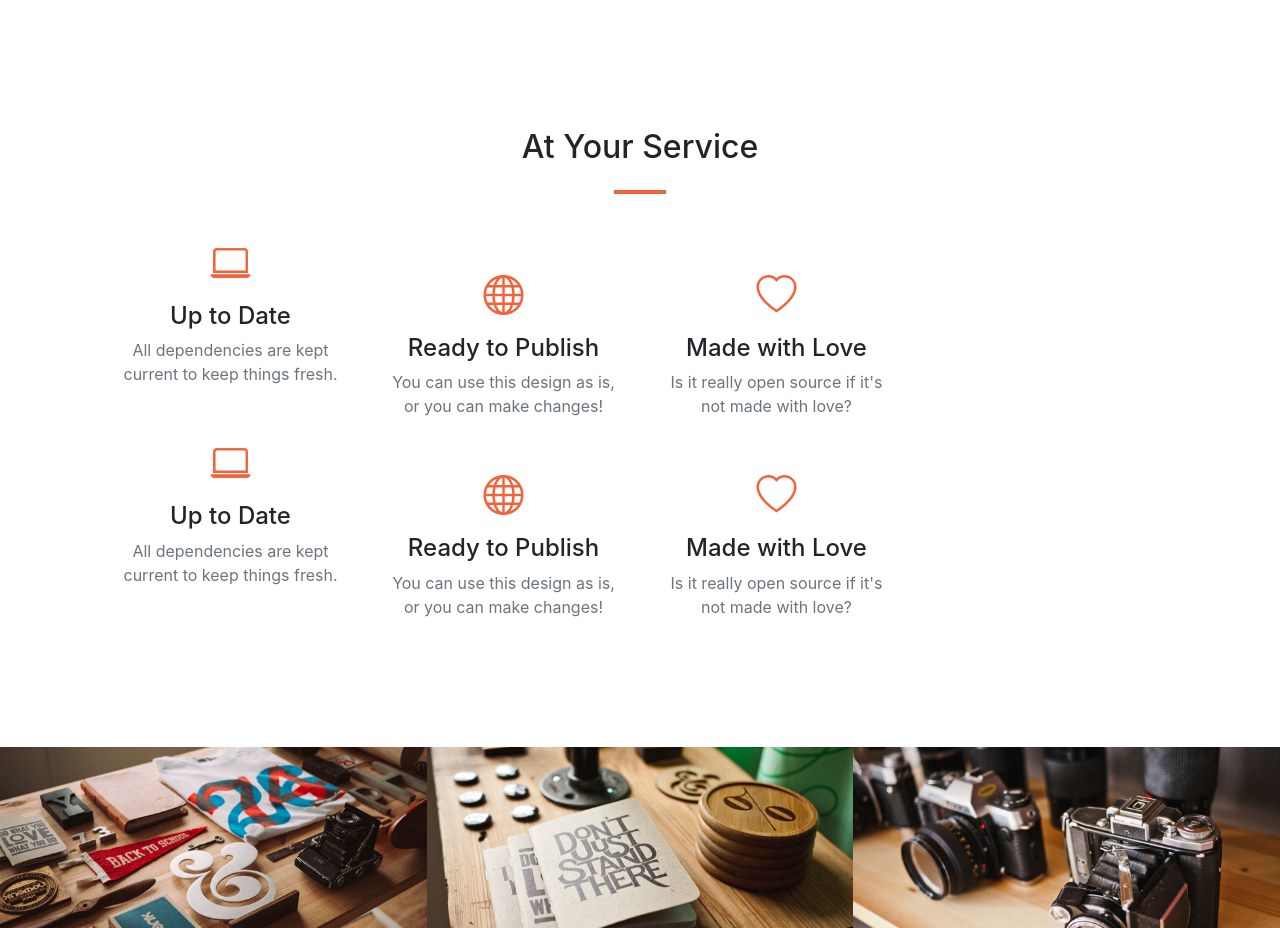
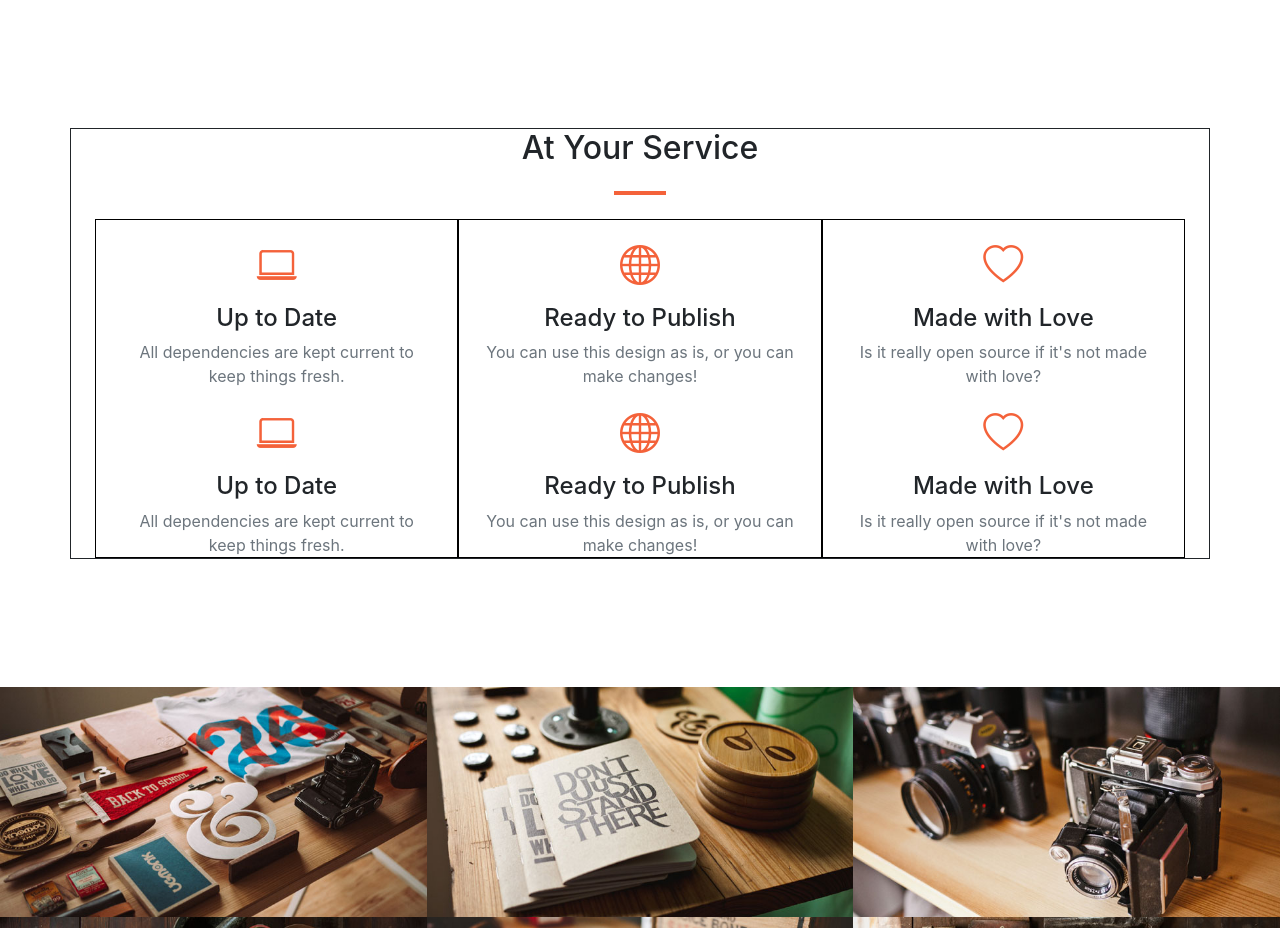
Before and after one commit to abstractjazz/edgewood_capital, a plain HTML site: page src/index.html in a window 1280 px wide. Shown: the part 800-1728 px from the top of the page. Drawn offline with nearby package versions, Linux system fonts and the light colour scheme; some packages are replaced by stand-ins of ours; a script that the page names is missing; a web font is replaced by a local one.

Commit message:
aligns service section

```diff
--- a/src/index.html
+++ b/src/index.html
@@ -85,10 +85,10 @@
         </section> -->
         <!-- Services-->
         <section class="page-section" id="services">
-            <div class="container px-4 px-lg-5 justify-content-center">
+            <div class="container px-4 px-lg-5 justify-content-center" style="border: 1px solid">
                 <h2 class="text-center mt-0">At Your Service</h2>
                 <hr class="divider" />
-                <div class="row gx-4 gx-lg-5">
+                <div class="row gx-3 gx-lg-5">
                     <!-- <div class="col-lg-3 col-md-6 text-center">
                         <div class="mt-5">
                             <div class="mb-2"><i class="bi-gem fs-1 text-primary"></i></div>
@@ -96,37 +96,37 @@
                             <p class="text-muted mb-0">Our themes are updated regularly to keep them bug free!</p>
                         </div>
                     </div> -->
-                    <div class="col-lg-3 col-md-6 text-center">
+                    <div class="col-lg col-md-6 text-center" style="border: 1px solid black;">
                         <div class="mt-3">
                             <div class="mb-2"><i class="bi-laptop fs-1 text-primary"></i></div>
                             <h3 class="h4 mb-2">Up to Date</h3>
                             <p class="text-muted mb-0">All dependencies are kept current to keep things fresh.</p>
                         </div>
-                        <div class="mt-5">
+                        <div class="mt-3">
                             <div class="mb-2"><i class="bi-laptop fs-1 text-primary"></i></div>
                             <h3 class="h4 mb-2">Up to Date</h3>
                             <p class="text-muted mb-0">All dependencies are kept current to keep things fresh.</p>
                         </div>
                     </div>
-                    <div class="col-lg-3 col-md-6 text-center">
-                        <div class="mt-5">
+                    <div class="col-lg col-md-6 text-center" style="border:1px solid black;">
+                        <div class="mt-3">
                             <div class="mb-2"><i class="bi-globe fs-1 text-primary"></i></div>
                             <h3 class="h4 mb-2">Ready to Publish</h3>
                             <p class="text-muted mb-0">You can use this design as is, or you can make changes!</p>
                         </div>
-                        <div class="mt-5">
+                        <div class="mt-3">
                             <div class="mb-2"><i class="bi-globe fs-1 text-primary"></i></div>
                             <h3 class="h4 mb-2">Ready to Publish</h3>
                             <p class="text-muted mb-0">You can use this design as is, or you can make changes!</p>
                         </div>
                     </div>
-                    <div class="col-lg-3 col-md-6 text-center">
-                        <div class="mt-5">
+                    <div class="col-lg col-md-6 text-center" style="border:1px solid black;">
+                        <div class="mt-3">
                             <div class="mb-2"><i class="bi-heart fs-1 text-primary"></i></div>
                             <h3 class="h4 mb-2">Made with Love</h3>
                             <p class="text-muted mb-0">Is it really open source if it's not made with love?</p>
                         </div>
-                        <div class="mt-5">
+                        <div class="mt-3">
                             <div class="mb-2"><i class="bi-heart fs-1 text-primary"></i></div>
                             <h3 class="h4 mb-2">Made with Love</h3>
                             <p class="text-muted mb-0">Is it really open source if it's not made with love?</p>
```
Also changed, not shown: 1 other file.
